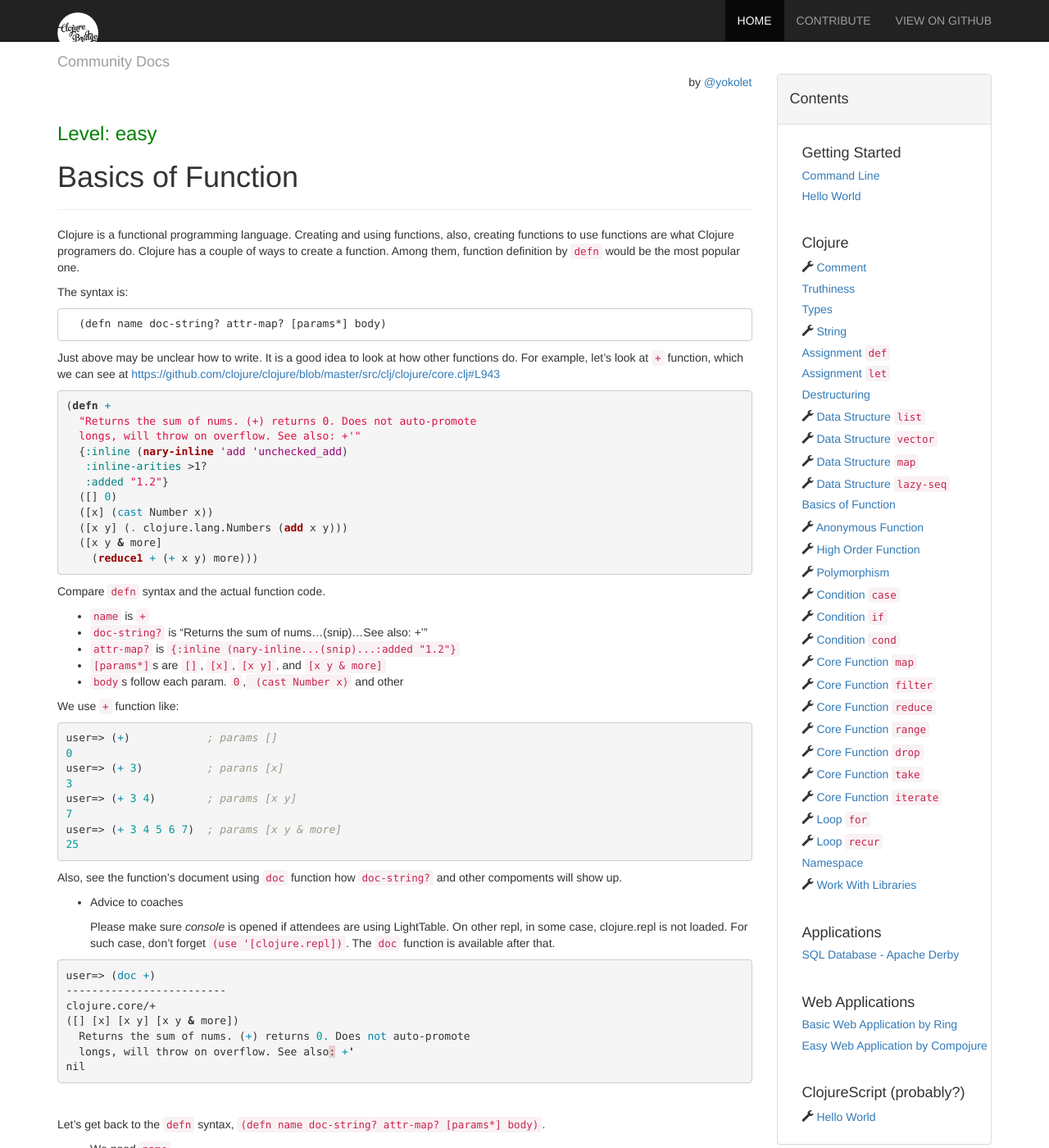
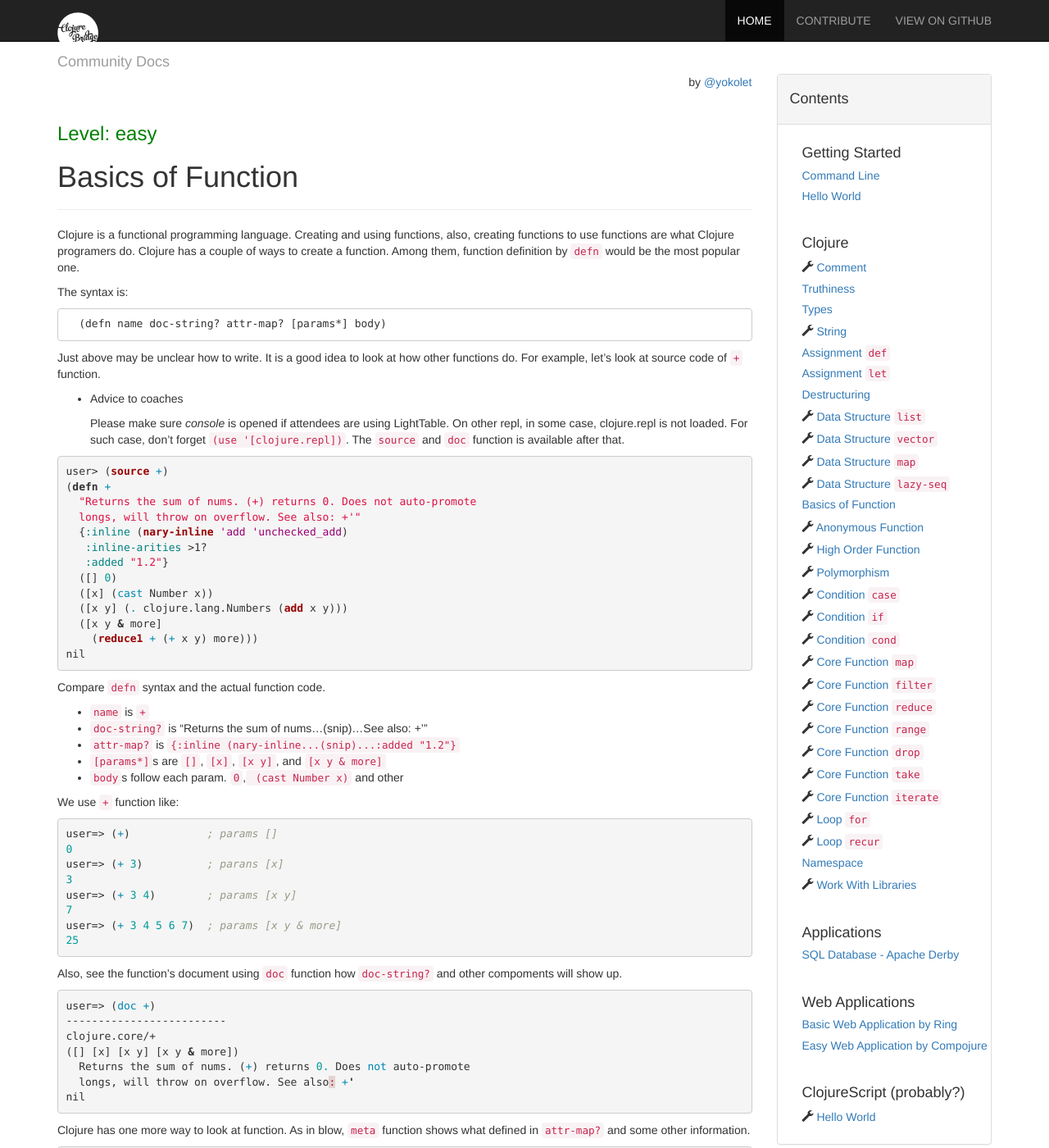
Before and after one commit to ClojureBridge/community-docs, a Jekyll site: the page built from docs/clojure/function-creation.md, in a window 1280 px wide and 1400 px high. Shown: the whole window at 82% size. Built offline with Jekyll 4.4.1, drawn with Linux system fonts in a browser that asks for light colours; nearby versions of some CDN libraries; some of the changed text lies outside the part shown.

Commit message:
Uses srouce function instead of URL to code

```diff
--- a/docs/clojure/function-creation.md
+++ b/docs/clojure/function-creation.md
@@ -19,11 +19,17 @@ The syntax is:
 
 Just above may be unclear how to write.
 It is a good idea to look at how other functions do.
-For example, let's look at `+` function,
-which we can see at
-[https://github.com/clojure/clojure/blob/master/src/clj/clojure/core.clj#L943](https://github.com/clojure/clojure/blob/master/src/clj/clojure/core.clj#L943)
+For example, let's look at source code of `+` function.
+
+- Advice to coaches
+
+    Please make sure *console* is opened if attendees are using LightTable.
+    On other repl, in some case, clojure.repl is not loaded.
+    For such case, don't forget `(use '[clojure.repl])`.
+    The `source` and `doc` function is available after that.
 
 {% highlight clojure %}
+user> (source +)
 (defn +
   "Returns the sum of nums. (+) returns 0. Does not auto-promote
   longs, will throw on overflow. See also: +'"
@@ -35,6 +41,7 @@ which we can see at
   ([x y] (. clojure.lang.Numbers (add x y)))
   ([x y & more]
     (reduce1 + (+ x y) more)))
+nil
 {% endhighlight %}
 
 Compare `defn` syntax and the actual function code.
@@ -62,14 +69,6 @@ user=> (+ 3 4 5 6 7)  ; params [x y & more]
 Also, see the function's document using `doc` function how `doc-string?`
 and other compoments will show up.
 
-- Advice to coaches
-
-    Please make sure *console* is opened if attendees are using LightTable.
-    On other repl, in some case, clojure.repl is not loaded.
-    For such case, don't forget `(use '[clojure.repl])`.
-    The `doc` function is available after that.
-
-
 
 {% highlight clojure %}
 user=> (doc +)
@@ -80,6 +79,19 @@ clojure.core/+
   longs, will throw on overflow. See also: +'
 nil
 {% endhighlight %}
+
+Clojure has one more way to look at function.
+As in blow,  `meta` function shows what defined in `attr-map?` and some other information.
+
+{% highlight clojure %}
+user> (meta #'+)
+{:arglists ([] [x] [x y] [x y & more]), :ns #<Namespace clojure.core>, :name +, :column 1, :added
+ "1.2", :inline-arities #<core$_GT_1_QMARK_ clojure.core$_GT_1_QMARK_@f73b0ec>, :doc "Returns the
+ sum of nums. (+) returns 0. Does not auto-promote\n  longs, will throw on overflow. See also: +'
+", :line 936, :file "clojure/core.clj", :inline #<core$nary_inline$fn__3961 clojure.core$nary_inl
+ine$fn__3961@31e8b384>}
+{% endhighlight %}
+
 <br/>
 
 Let's get back to the `defn` syntax, `(defn name doc-string? attr-map? [params*] body)`.
@@ -88,6 +100,7 @@ Let's get back to the `defn` syntax, `(defn name doc-string? attr-map? [params*]
   - `doc-string?` and `attr-map?` are optional.
   - `[params*]` can take multiple forms, [], [x], [x y], [x y & more], [x & more], or [& more].
       We need at least one of them.
+
       In other languages, there's an idea of *operator overload*,
       and in some cases, multiple same name methods of different number of argurments exist
       (the number of arguments is called *arity*).
```
